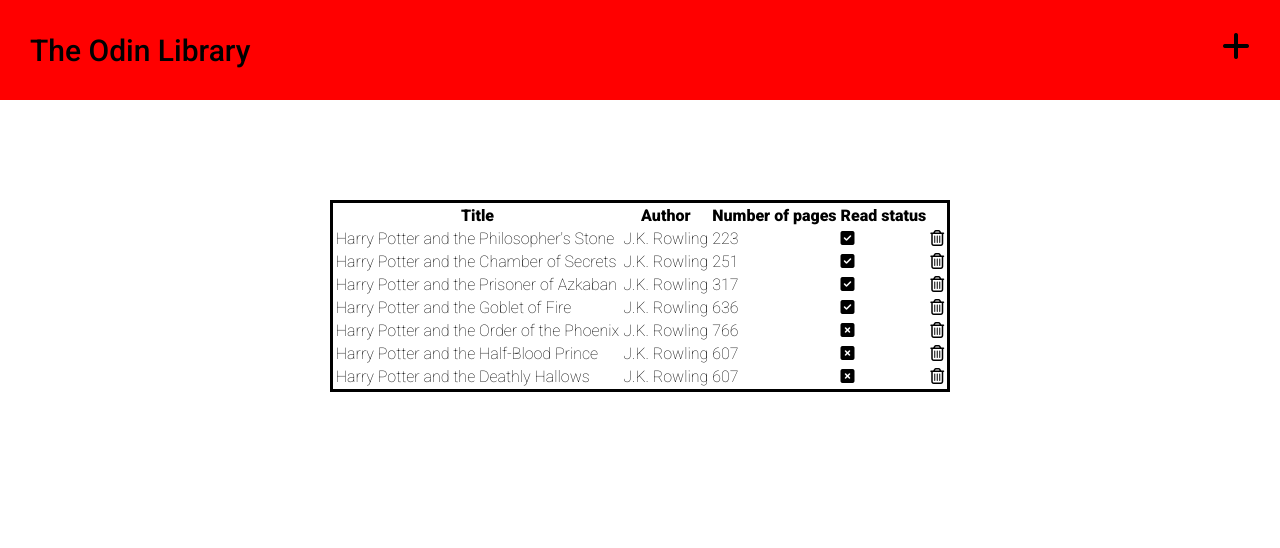
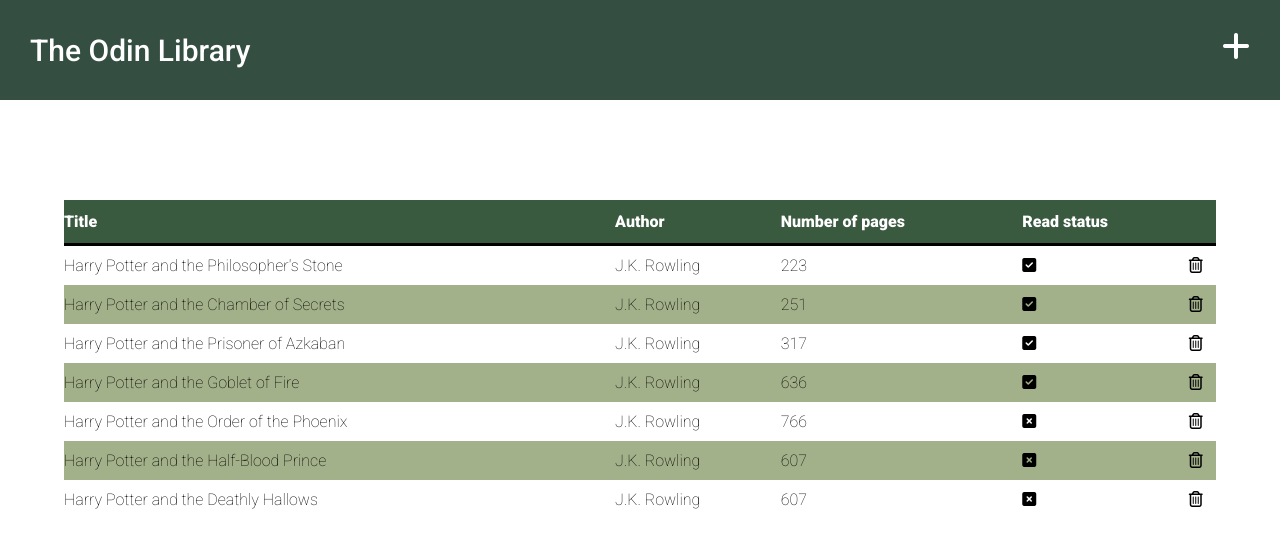
Before and after one commit to FedeLopez17/library, a plain HTML site: page index.html in a window 1280 px wide. Drawn offline with Linux system fonts and the light colour scheme.

Commit message:
Mostly styling changes

```diff
--- a/index.html
+++ b/index.html
@@ -24,6 +24,7 @@
                         <th>Author</th>
                         <th>Number of pages</th>
                         <th title="Click icon to toggle">Read status</th>
+                        <th>&nbsp</th>
                     </tr>
                 </thead>
                 <tbody>
--- a/script.js
+++ b/script.js
@@ -1,6 +1,6 @@
 const ADD_NEW_BOOK_BUTTON = document.querySelector("i[title='Add new book!']");
 const BODY = document.querySelector("body");
-const table = document.querySelector("main > table > tbody");
+const table = document.querySelector("table > tbody");
 
 let myLibrary = [];
 
@@ -152,7 +152,7 @@ function displayForm(){
         const isOutside = !e.target.closest(".form-modal");
         if (isOutside) {
             toggleAnimation(FORM_MODAL, "slide-out-to-the-left");
-            setTimeout(()=>{OUTER_MODAL.remove();}, 100);
+            setTimeout(()=>{OUTER_MODAL.remove();}, 150);
         };
     });
 
@@ -192,7 +192,7 @@ function displayForm(){
         addBookToLibrary(title, author, numberOfPages, readStatus);
         updateTable();
         toggleAnimation(FORM_MODAL, "slide-out-to-the-left");
-        setTimeout(()=>{OUTER_MODAL.remove();}, 100);
+        setTimeout(()=>{OUTER_MODAL.remove();}, 150);
     })
 
     // Append the elements created
--- a/style.css
+++ b/style.css
@@ -8,11 +8,28 @@ html, body{
     height: 100%
 }
 
+:root{
+    /* Palette: https://coolors.co/palette/dad7cd-a3b18a-588157-3a5a40-344e41 */
+    --color-600: #344E41;
+    --color-500: #3A5A40;
+    --color-400: #588157;
+    --color-300: #A3B18A;
+    --color-200: #DAD7CD;
+    --color-100: #FFFFFF;
+}
+
+body{
+    background-color: var(--color-100);
+}
+
 header{
+    position: fixed;
     display: flex;
     align-items: center;
     justify-content: space-between;
-    background-color: red;
+    background-color: var(--color-600);
+    color: var(--color-100);
+    width: 100%;
     height: 100px;
 }
 
@@ -24,6 +41,11 @@ header > p{
 header > i{
     margin-right: 30px;
     height: 40px;
+    cursor: pointer;
+}
+
+i:hover{
+    transform: scale(1.15);
 }
 
 main{
@@ -35,8 +57,34 @@ main{
 }
 
 table{
-    border: solid black 3px;
-    margin-top: 100px;
+    margin-top: 200px;
+    width: 90%;
+    border-collapse: collapse;
+}
+
+
+tr:nth-child(even){
+    background-color: var(--color-300);
+}
+
+tbody > tr:hover{
+    background-color: var(--color-400);
+}
+
+thead{
+    text-align: left;
+    background-color: var(--color-500);
+    border-bottom-style: solid;
+    border-color: black;
+}
+
+th{
+    color: var(--color-100);
+    padding: 12px 0;
+}
+
+td{
+    padding: 10px 0;
 }
 
 .outer-modal{
@@ -52,7 +100,7 @@ table{
 
 .form-modal{
     display: flex;
-    background-color: antiquewhite;
+    background-color: var(--color-500);
     flex-direction: column;
     width: 200px;
     padding: 10px;
```
